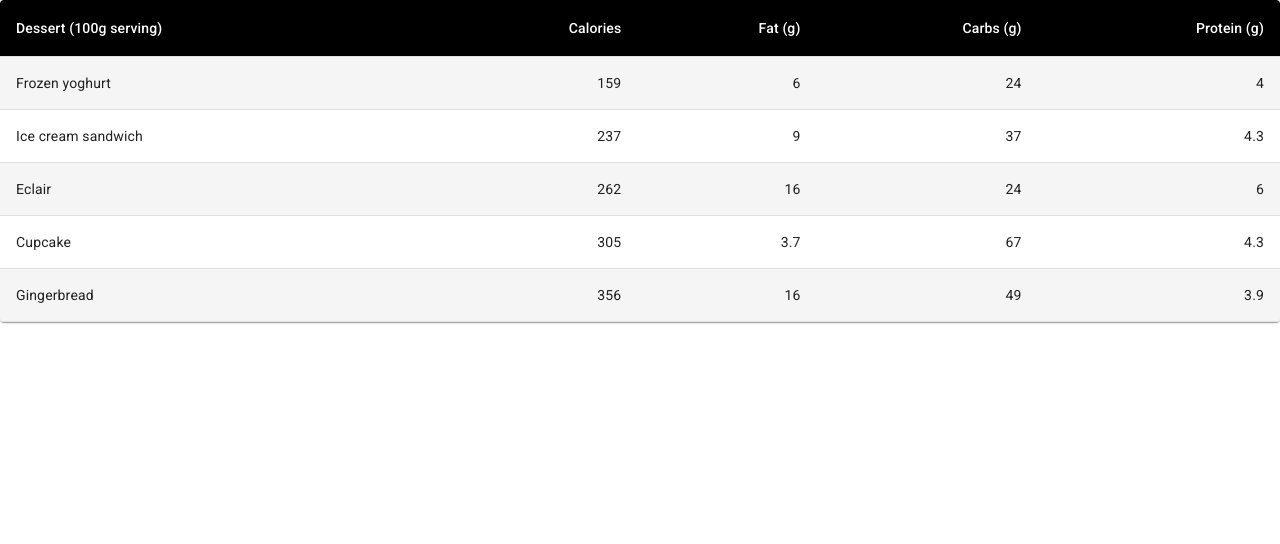
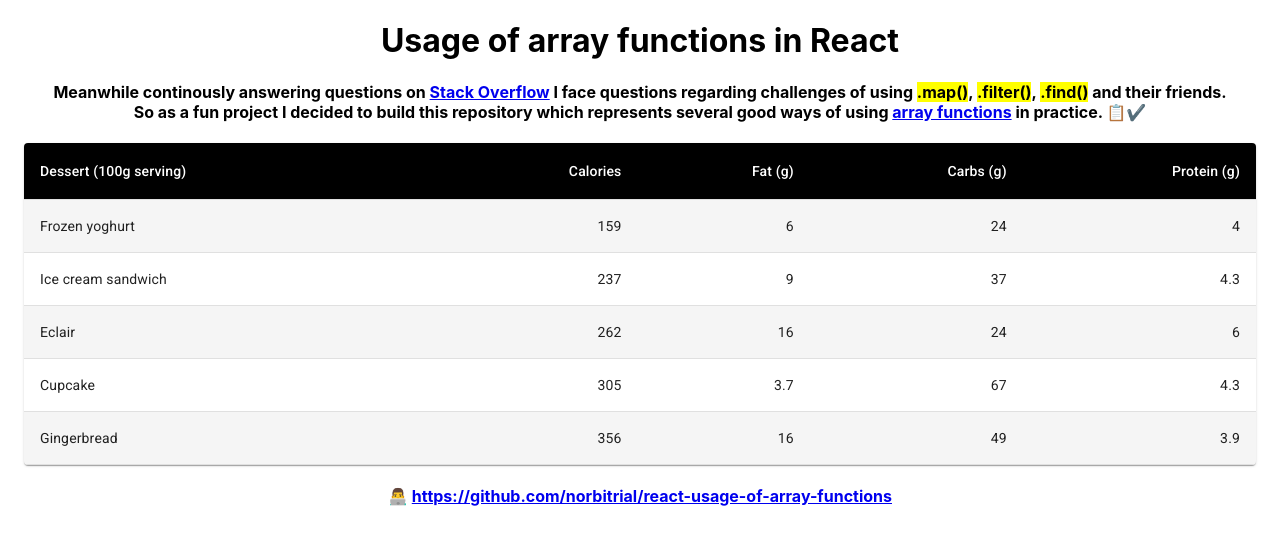
Before and after one commit to norbitrial/react-usage-of-array-functions, a React (Create React App) app: page / in a window 1280 px wide. Shown: the top 544 px of the page. Built offline with nearby package versions, Linux system fonts and the light colour scheme.

Commit message:
Basic look and feel for the App component, Emoji component

```diff
--- /dev/null
+++ b/src/App.styles.tsx
@@ -0,0 +1,15 @@
+import { makeStyles } from "@material-ui/core";
+
+const styles = makeStyles({
+  app: {
+    textAlign: "center",
+  },
+  "app-main": {
+    paddingBottom: "60px",
+  },
+  code: {
+    backgroundColor: "yellow",
+  },
+});
+
+export default styles;
--- a/src/App.tsx
+++ b/src/App.tsx
@@ -1,8 +1,11 @@
 import React from "react";
-import "./App.css";
 import MaterialTable from "./Components/MaterialTable";
+import useStyles from "./App.styles";
+import { Container } from "@material-ui/core";
+import Emoji from "./Components/Emoji";
 
 const App = () => {
+  const styles = useStyles();
   function createData(
     name: string,
     calories: number,
@@ -22,8 +25,58 @@ const App = () => {
   ];
 
   return (
-    <div className="App">
-      <MaterialTable data={data} />
+    <div className={styles["app"]}>
+      <Container maxWidth="lg" className={styles["app-main"]}>
+        <h1>Usage of array functions in React</h1>
+        <h4>
+          Meanwhile continously answering questions on{" "}
+          <a
+            href="https://stackoverflow.com/users/7599510/norbitrial?tab=profile"
+            target="_blank"
+            rel="noopener noreferrer"
+          >
+            Stack Overflow
+          </a>{" "}
+          I face questions regarding challenges of using{" "}
+          <span role="img" aria-label="code" className={styles["code"]}>
+            .map()
+          </span>
+          ,{" "}
+          <span role="img" aria-label="code" className={styles["code"]}>
+            .filter()
+          </span>
+          ,{" "}
+          <span role="img" aria-label="code" className={styles["code"]}>
+            .find()
+          </span>{" "}
+          and their friends.
+          <br />
+          So as a fun project I decided to build this repository which
+          represents several good ways of using{" "}
+          <a
+            href="https://developer.mozilla.org/en-US/docs/Web/JavaScript/Reference/Global_Objects/Array"
+            target="_blank"
+            rel="noopener noreferrer"
+          >
+            array functions
+          </a>{" "}
+          in practice. <Emoji text={"📋"} />
+          <Emoji text={"✔️"} />
+        </h4>
+
+        <MaterialTable data={data} />
+
+        <h4>
+          <Emoji text={"👨‍💻"} />{" "}
+          <a
+            href="https://github.com/norbitrial/react-usage-of-array-functions"
+            target="_blank"
+            rel="noopener noreferrer"
+          >
+            https://github.com/norbitrial/react-usage-of-array-functions
+          </a>
+        </h4>
+      </Container>
     </div>
   );
 };
--- /dev/null
+++ b/src/Components/Emoji/index.tsx
@@ -0,0 +1,15 @@
+import React from "react";
+
+interface Props {
+  text: string;
+}
+
+const Emoji = (props: Props) => {
+  return (
+    <span role="img" aria-label="emoji">
+      {props.text}
+    </span>
+  );
+};
+
+export default Emoji;
```
